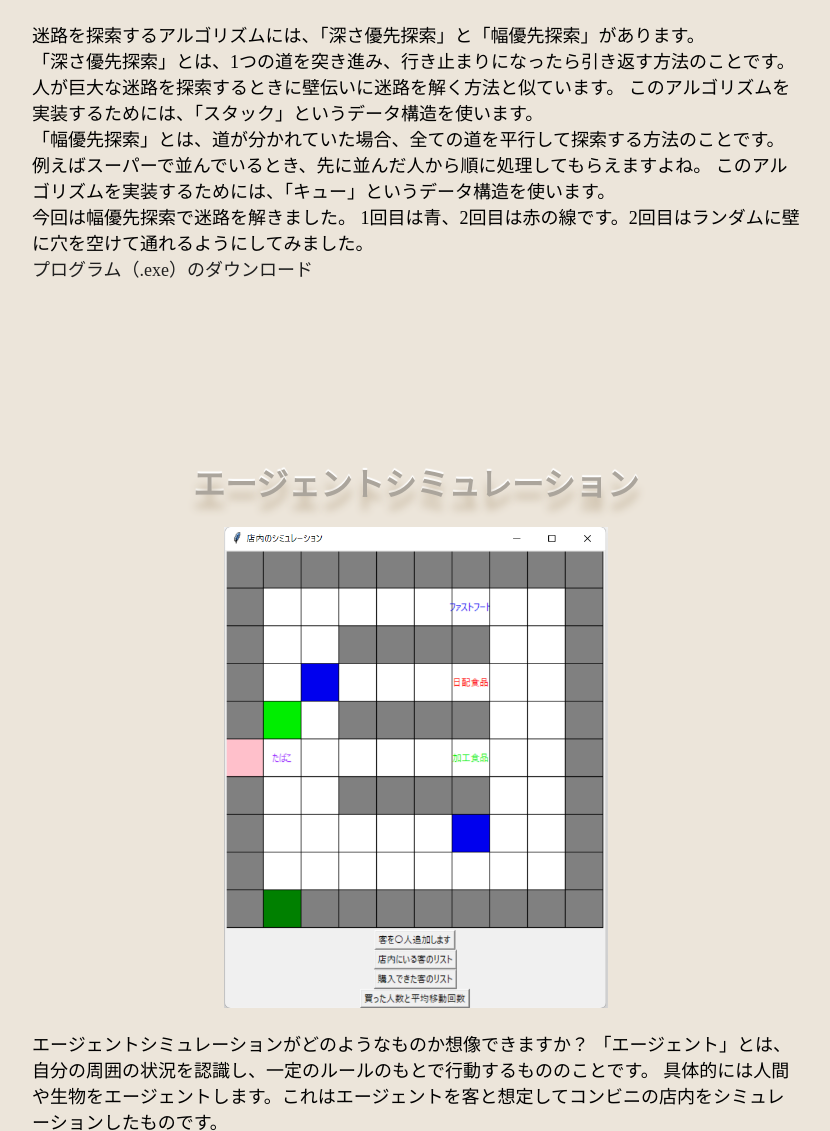
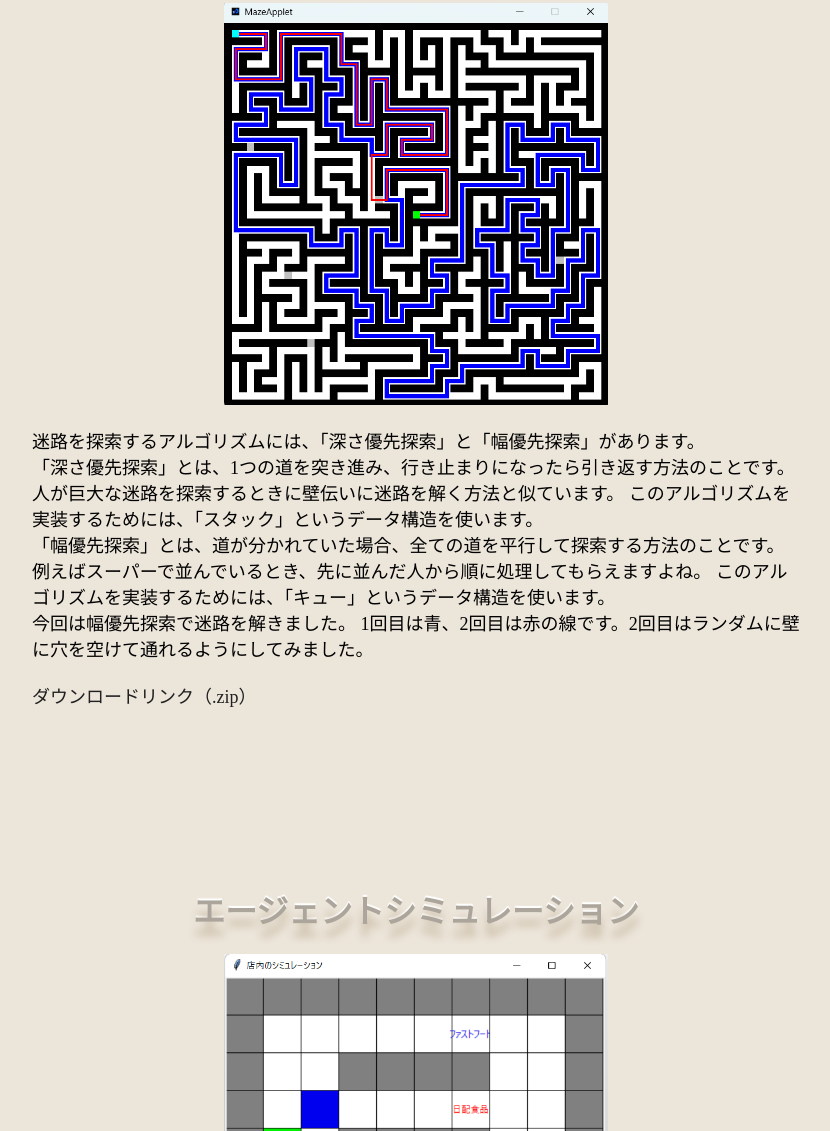
Before and after one commit to chutake/introduction_2, a React app: page /Work in a window 1280 px wide. Shown: the part 1669-2800 px from the top of the page, without its empty margins (224-1054 px from the left). Built offline with nearby package versions, Linux system fonts and the light colour scheme.

Commit message:
modified

```diff
--- a/src/components/App.css
+++ b/src/components/App.css
@@ -123,11 +123,12 @@ body {
 }
 .main-work h2 {
   display: inline-block;
-  margin: 11px 0 17px 0;
+  margin: -89px 0 17px 0;
   font-size: 32px;
   line-height: 50px;
   color: #aba59c;
   text-shadow: 0 13.36px 8.896px #c4b59d, 0 -2px 1px #fff;
+  padding-top: 100px;
 }
 .main-work p {
   font-size: 18px;
@@ -144,6 +145,9 @@ body {
   width: 50vw;
 }
 .workimg4 {
+  width: 30vw;
+}
+.workimg5 {
   width: 30vw;
 }
 
@@ -299,6 +303,9 @@ body {
   .workimg4 {
     width: 60%;
   }
+  .workimg5 {
+    width: 60%;
+  }
 
   /*contactmain*/
   .main-contact h1 {
--- a/src/components/MainWork.js
+++ b/src/components/MainWork.js
@@ -5,6 +5,7 @@ import img_2 from "./img/simulation.png";
 import img_3 from "./img/手書き問題.png";
 import img_4 from "./img/手書き結論.png";
 import img_5 from "./img/Maze.png";
+import Mazezip from "./zipbox/Maze.zip";
 
 const MainWork = () => {
   return (
@@ -61,6 +62,8 @@ const MainWork = () => {
           <br />
         </h2>
         <br />
+        <img className="workimg5" src={img_5} alt="Maze" />
+        <br />
         <p>
           迷路を探索するアルゴリズムには、「深さ優先探索」と「幅優先探索」があります。
           <br />
@@ -75,12 +78,12 @@ const MainWork = () => {
           今回は幅優先探索で迷路を解きました。
           1回目は青、2回目は赤の線です。2回目はランダムに壁に穴を空けて通れるようにしてみました。
           <br />
-          <a href="zipbox/Maze.zip" download="Maze.zip">
-            プログラム（.exe）のダウンロード
+          <br />
+          <a href={Mazezip} download="Maze.zip">
+            ダウンロードリンク（.zip）
           </a>
           <br />
         </p>
-        <></>
       </li>
       <li className="production">
         <h2 id="section4">
```
